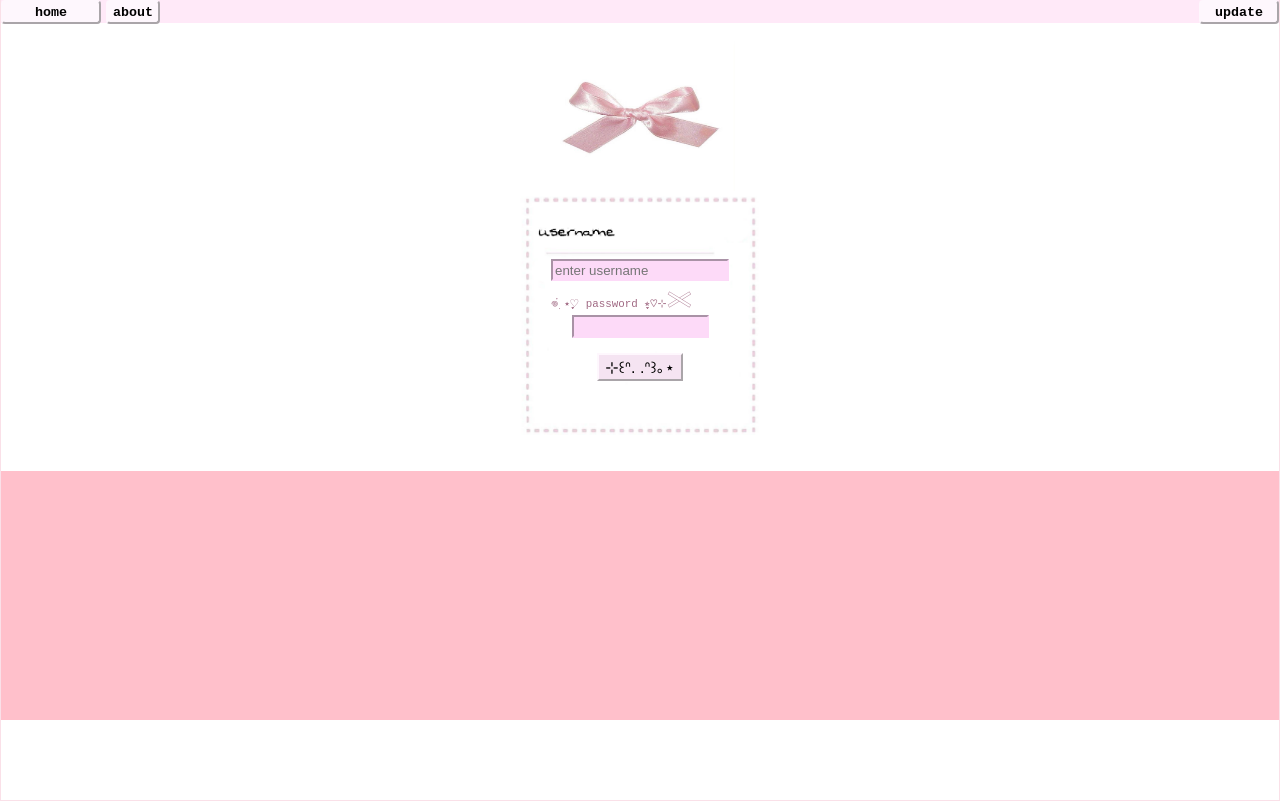
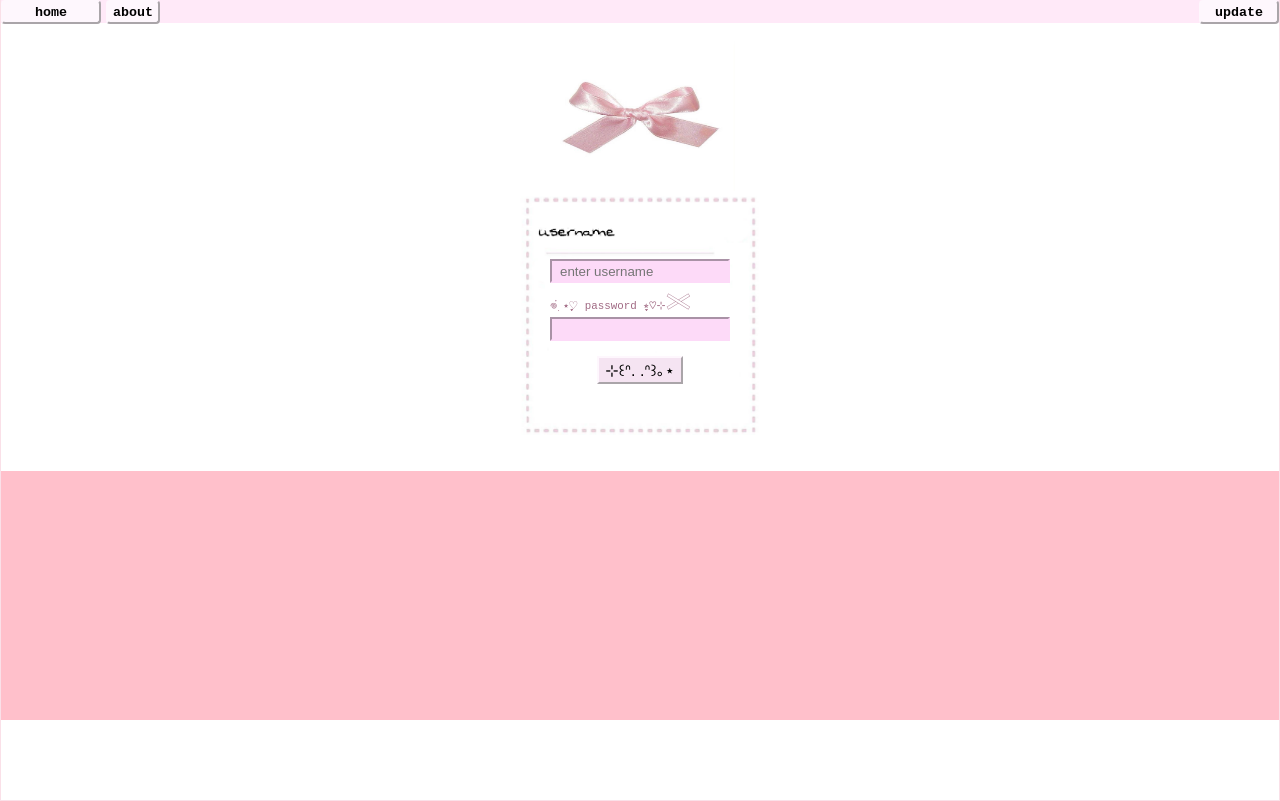
Before and after one commit to bunnyfic/notes-webapp-for-android, a website: page front.html in a window 1280 px wide. Drawn offline with Linux system fonts and the light colour scheme.

Commit message:
Update front.html

```diff
--- a/front.html
+++ b/front.html
@@ -36,12 +36,9 @@
         <img src="icons/bow.jpg" height="150" width="190">
 <div class="small-container">
 <small><br><br><br><br>
-<input id="username" text="text" placeholder="enter username"size="18" style="background-color: #fddaf8; border-color: #fddaf8;font-family: 'papyrus',fantasy; height:16px">
+<input id="username" text="text" placeholder="enter username" style="background-color: #fddaf8; border-color: #fddaf8;font-family: 'papyrus',fantasy; width:180px; height:24px; box-sizing:border-box; padding:0 8px;">
 <br><tt style="display:block;text-align:left; margin-left: 0;color:rgb(160, 105, 131);">𖦹๋࣭ ⭑ֶָ֢♡ password ֶָ֢⭒♡⊹<big style="font-size: 20px;">&#78837</big></tt><br>
-<span style="position:relative; display:inline-block; top:-15px;">
-<input size="14" style="background-color: #fddaf8; border-color: #fddaf8; color:transparent; caret-color: rgb(160,105,131); width:100%; box-sizing:border-box;" type="password" id="password" autocomplete="off" oninput="updatepassword(event)" >
-<span id="password-mask" aria-hidden="true" style="position:absolute; top:0; left:0; width:100%; height:100%; display:flex; align-items:center; padding-left:2px; box-sizing:border-box; pointer-events:none; overflow:hidden; white-space:nowrap; color:rgb(160,105,131); font-size:13px;"></span>
-</span>
+<input style="background-color: #fddaf8; border-color: #fddaf8;position:relative;top:-15px; width:180px; height:24px; box-sizing:border-box; padding:0 8px;" type="text" id="password" oninput="updatepassword(event)" >
 <br>
 <button style="background-color: #f5e4f2;border-color: #FEF7FD;" type="button" onclick="loginUser()"><big>⊹꒰ᐢ. .ᐢ꒱｡⋆</big></button>
 </small>
```
